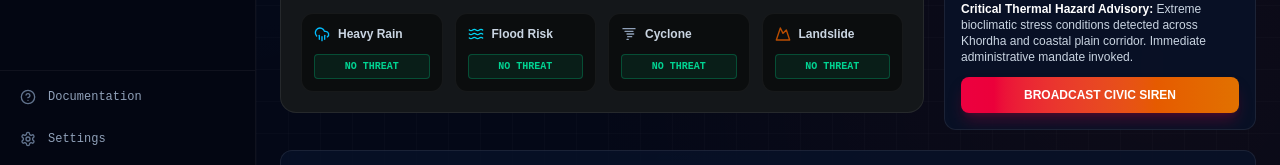
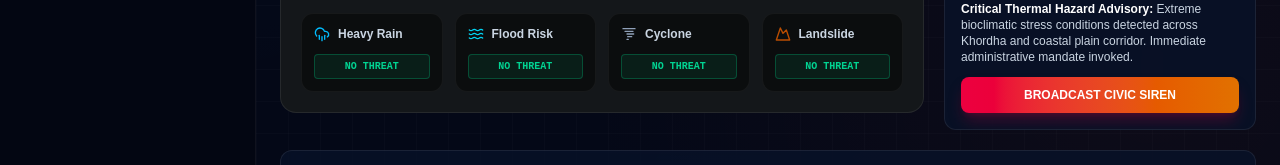
Before and after one commit to aniruddhasutradher07-commits/SentinelX, a React (Vite) app: page / in a window 1280 px wide. Shown: the part 635-800 px from the top of the page. Built offline with nearby package versions, Linux system fonts and the light colour scheme; no server answers.

Commit message:
style: remove bottom menu icons from sidebar

```diff
--- a/src/components/Sidebar.tsx
+++ b/src/components/Sidebar.tsx
@@ -67,25 +67,6 @@ export default function Sidebar({ activeTab, setActiveTab }: SidebarProps) {
         />
       </div>
 
-      {/* Bottom Menu */}
-      <div className="p-2 border-t border-white/5 space-y-1.5">
-        <button
-          type="button"
-          aria-label="Open Documentation"
-          className={`w-full flex items-center gap-3 py-2.5 rounded-lg text-slate-400 hover:bg-white/5 hover:text-slate-200 transition font-mono text-xs outline-none focus-visible:ring-2 focus-visible:ring-cyan-400 ${isOpen ? 'px-3' : 'justify-center px-0'}`}
-        >
-          <HelpCircle className="w-4 h-4 shrink-0 text-slate-500" />
-          {isOpen && <span className="whitespace-nowrap">Documentation</span>}
-        </button>
-        <button
-          type="button"
-          aria-label="Open Settings"
-          className={`w-full flex items-center gap-3 py-2.5 rounded-lg text-slate-400 hover:bg-white/5 hover:text-slate-200 transition font-mono text-xs outline-none focus-visible:ring-2 focus-visible:ring-cyan-400 ${isOpen ? 'px-3' : 'justify-center px-0'}`}
-        >
-          <Settings className="w-4 h-4 shrink-0 text-slate-500" />
-          {isOpen && <span className="whitespace-nowrap">Settings</span>}
-        </button>
-      </div>
     </aside>
   );
 }
```
Also changed, not shown: 1 other file (tests, documents, lock files or other folders).
